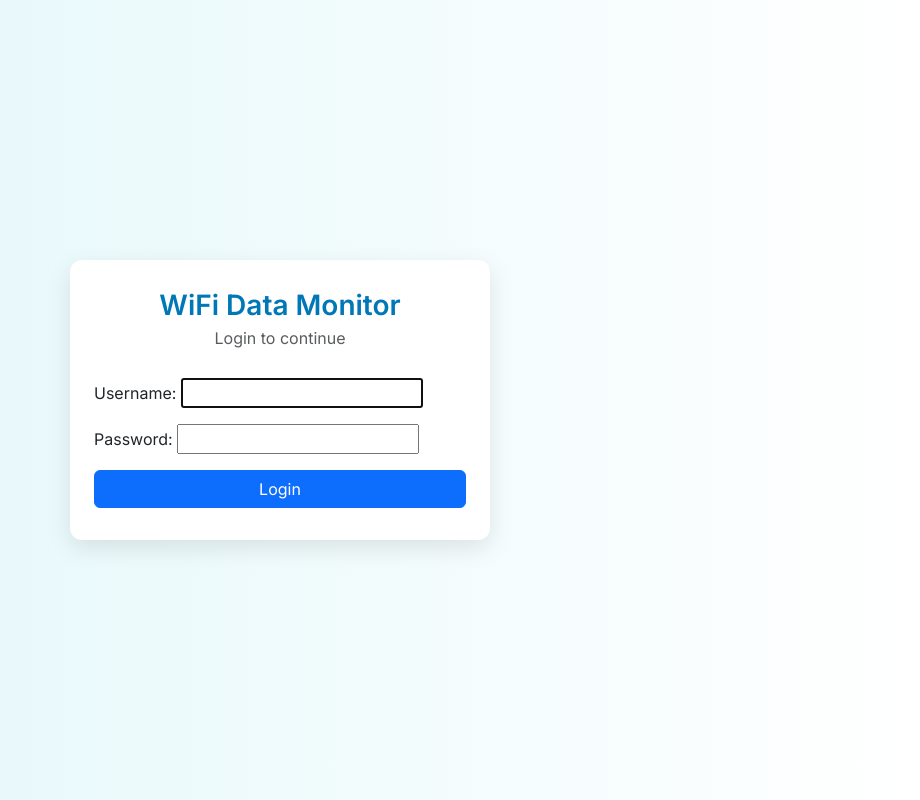
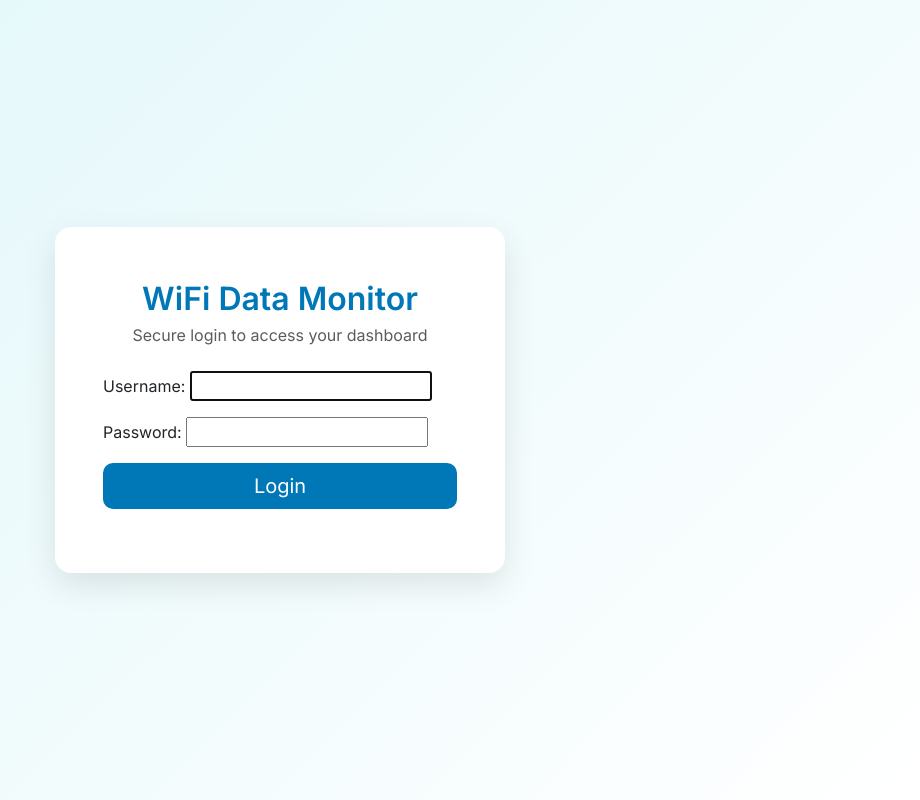
Before and after one commit to vincentiano23/wifi-data-usage-Tracker, a Django app: page /login/ in a window 1280 px wide. Shown: the whole page, without its empty margins (360-1280 px from the left). Run offline with Django 4.2, Linux system fonts and the light colour scheme; some libraries are stand-ins or nearby versions.

Commit message:
Improve login UI for modern look and better UX

```diff
--- a/usage_tracker/templates/usage_tracker/login.html
+++ b/usage_tracker/templates/usage_tracker/login.html
@@ -1,42 +1,66 @@
 <!DOCTYPE html>
+{% load widget_tweaks %}
 <html lang="en">
 <head>
     <meta charset="UTF-8">
     <title>Login | WiFi Monitor</title>
     <meta name="viewport" content="width=device-width, initial-scale=1">
 
-    <!-- Google Fonts (Optional, for sleek typography) -->
+    <!-- Google Fonts -->
     <link href="https://fonts.googleapis.com/css2?family=Inter:wght@400;600&display=swap" rel="stylesheet">
 
-    <!-- Bootstrap CDN -->
+    <!-- Bootstrap 5 CDN -->
     <link href="https://cdn.jsdelivr.net/npm/bootstrap@5.3.3/dist/css/bootstrap.min.css" rel="stylesheet">
+
+    <!-- Icons -->
+    <link href="https://cdn.jsdelivr.net/npm/bootstrap-icons@1.10.5/font/bootstrap-icons.css" rel="stylesheet">
 
     <style>
         body {
             font-family: 'Inter', sans-serif;
-            background: linear-gradient(to right, #e0f7fa, #ffffff);
+            background: linear-gradient(135deg, #e0f7fa, #ffffff);
         }
         .login-wrapper {
             min-height: 100vh;
         }
         .card {
             border: none;
-            border-radius: 12px;
-            box-shadow: 0 8px 24px rgba(0,0,0,0.1);
+            border-radius: 16px;
+            box-shadow: 0 12px 32px rgba(0,0,0,0.1);
+            animation: fadeIn 0.8s ease;
         }
         .brand-header {
-            font-size: 1.75rem;
-            font-weight: 600;
+            font-size: 2rem;
+            font-weight: 700;
             color: #0077b6;
+        }
+        .form-control {
+            border-radius: 10px;
+        }
+        .btn-primary {
+            border-radius: 10px;
+            background: #0077b6;
+            border: none;
+        }
+        .btn-primary:hover {
+            background: #005f86;
+        }
+        .input-group-text {
+            background-color: #e9ecef;
+            border-right: none;
+        }
+        @keyframes fadeIn {
+            from { opacity: 0; transform: translateY(20px); }
+            to { opacity: 1; transform: translateY(0); }
         }
     </style>
 </head>
 <body>
     <div class="container login-wrapper d-flex justify-content-center align-items-center">
-        <div class="card p-4 w-100" style="max-width: 420px;">
+        <div class="card p-5 w-100" style="max-width: 450px;">
             <div class="text-center mb-4">
                 <div class="brand-header">WiFi Data Monitor</div>
-                <p class="text-muted mb-1">Login to continue</p>
+                <p class="text-muted mb-0">Secure login to access your dashboard</p>
             </div>
 
             <form method="post" novalidate>
@@ -52,8 +76,9 @@
                     </div>
                 {% endfor %}
 
-                <div class="d-grid mb-2">
-                    <button type="submit" class="btn btn-primary">Login</button>
+
+                <div class="d-grid mb-3">
+                    <button type="submit" class="btn btn-primary btn-lg">Login</button>
                 </div>
             </form>
 
@@ -65,7 +90,7 @@
         </div>
     </div>
 
-    <!-- Bootstrap JS (optional) -->
+    <!-- Bootstrap JS -->
     <script src="https://cdn.jsdelivr.net/npm/bootstrap@5.3.3/dist/js/bootstrap.bundle.min.js"></script>
 </body>
 </html>
--- a/usage_tracker/views.py
+++ b/usage_tracker/views.py
@@ -6,6 +6,7 @@ from django.contrib.auth.views import LoginView
 from django.urls import reverse_lazy
 from .utils import get_wifi_usage
 from django.http import JsonResponse
+from django.contrib import messages
 
 # Custom login view
 class CustomLoginView(LoginView):
@@ -13,21 +14,20 @@ class CustomLoginView(LoginView):
     redirect_authenticated_user = True
     success_url = reverse_lazy('dashboard')
 
-# Start a new session
 @login_required
 def start_session(request):
     uploaded, downloaded = get_wifi_usage()
-    session = UsageSession.objects.create(
+    UsageSession.objects.create(
         user=request.user,
         uploaded_bytes=uploaded,
         downloaded_bytes=downloaded
     )
+    messages.success(request, "New session started.")
     return redirect('dashboard')
 
-# End a session safely
 @login_required
 def end_session(request, session_id):
-    session = UsageSession.objects.get(id=session_id, user=request.user)
+    session = get_object_or_404(UsageSession, id=session_id, user=request.user)
     current_uploaded, current_downloaded = get_wifi_usage()
 
     session.end_time = timezone.now()
@@ -35,6 +35,7 @@ def end_session(request, session_id):
     session.downloaded_bytes = max(0, current_downloaded - session.downloaded_bytes)
     session.save()
 
+    messages.success(request, "Session ended successfully.")
     return redirect('dashboard')
 
 @login_required
@@ -50,9 +51,12 @@ def live_data_usage(request):
 @login_required
 def clear_sessions(request):
     UsageSession.objects.filter(user=request.user).delete()
+    messages.success(request, "All sessions cleared.")
     return redirect('dashboard')
-# User dashboard view
+
 @login_required
 def dashboard(request):
     sessions = UsageSession.objects.filter(user=request.user).order_by('-start_time')
-    return render(request, 'usage_tracker/dashboard.html', {'sessions': sessions})
+    return render(request, 'usage_tracker/dashboard.html', {
+        'sessions': sessions
+    })
--- a/wifi_data_monitor/settings.py
+++ b/wifi_data_monitor/settings.py
@@ -16,6 +16,7 @@ INSTALLED_APPS = [
     'django.contrib.messages',
     'django.contrib.staticfiles',
     'usage_tracker',
+    'widget_tweaks',
 ]
 
 MIDDLEWARE = [
```
Also changed, not shown: usage_tracker/forms.py (added, +12 -0 lines), db.sqlite3.
